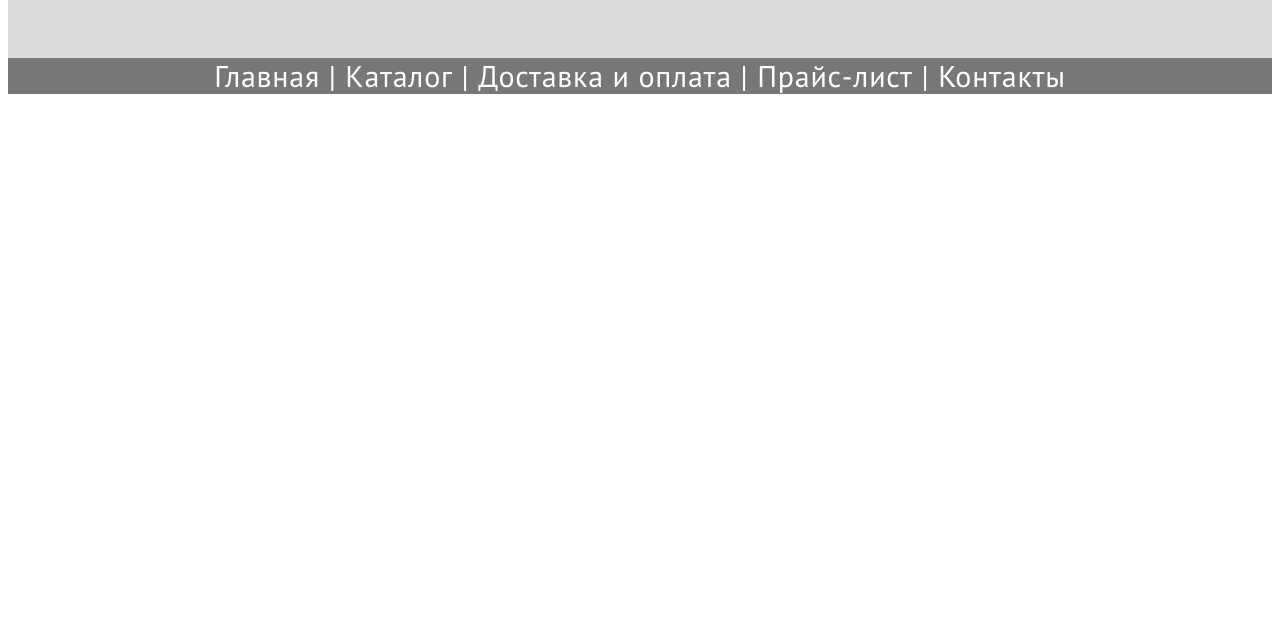
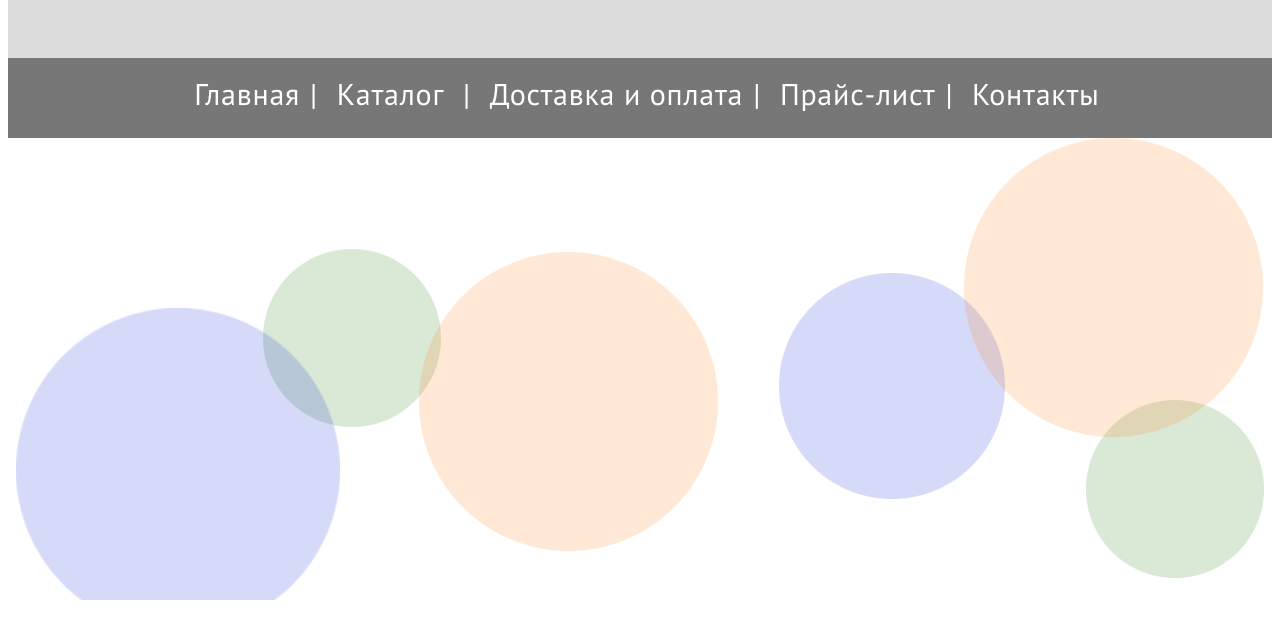
Before and after one commit to alex-ko1/second_layout, a plain HTML site: page index.html in a window 1280 px wide. Shown: the part 166-800 px from the top of the page. Drawn offline with Linux system fonts and the light colour scheme; files whose address does not match are found by name.

Commit message:
add slider

```diff
--- a/index.html
+++ b/index.html
@@ -17,7 +17,21 @@
         </div>
 
     </header>
-    <div class="menu "><div class="main-wrapper"><a>Главная</a>  |  Каталог  |  Доставка и оплата  | Прайс-лист  |  Контакты</div></div>
-
+    <div class="menu">
+        <div class="container">
+            <div class="main-wrapper">
+                <ul class="list">
+                    <li><a >Главная</a></li><span>|</span>
+                    <li><a>Каталог </a></li><span>|</span>
+                    <li><a>Доставка и оплата</a></li><span>|</span>
+                    <li><a>Прайс-лист</a></li><span>|</span>
+                    <li><a>Контакты</a></li>
+                </ul>
+            </div>
+        </div>
+    </div>
+    <div class="slider">
+        <img src="circles.png" alt="">
+    </div>
 </body>
 </html>
--- a/style.css
+++ b/style.css
@@ -3,8 +3,6 @@
     font-family: Open Sans Condensed; /* Гарнитура шрифта */
     src: url(fonts/open-sans-condensed-v15-latin/open-sans-condensed-v15-latin-300.ttf); /* Путь к файлу со шрифтом */
 }
-
-
 
 .container{
     width: 980px;
@@ -33,13 +31,40 @@ header{
     margin-right: -1px;
 }
 .menu{
-    font-family: "PT Sans", sans-serif;
     background-color: #777777;
     justify-content: space-between;
     text-align: center;
+
+
+    padding-top: 18px;
+    padding-left: 14px;
+    padding-bottom: 26px;
+}
+.list{
+    margin: 0px;
+    padding-left: 0px;
+
+    font-family: "PT Sans", sans-serif;
     font-size: 30px;
     line-height: 1.2;
     font-weight: 400;
     letter-spacing: 0.025em;
     color: #FFFFFF;
 }
+ul li{
+    display: inline;
+    list-style:none;
+}
+span{
+      padding: 0 10px;
+}
+a{
+	text-decoration: none; /* Убираем подчеркивание у ссылок */
+	color: #FFFFFF; /* Цвет ссылки */
+}
+a:hover {
+  text-decoration: underline; /* Добавляем подчеркивание при наведении курсора мыши на ссылку */
+}
+.slider{
+    text-align: center;
+}
```
Also changed, not shown: circles.png (added).
